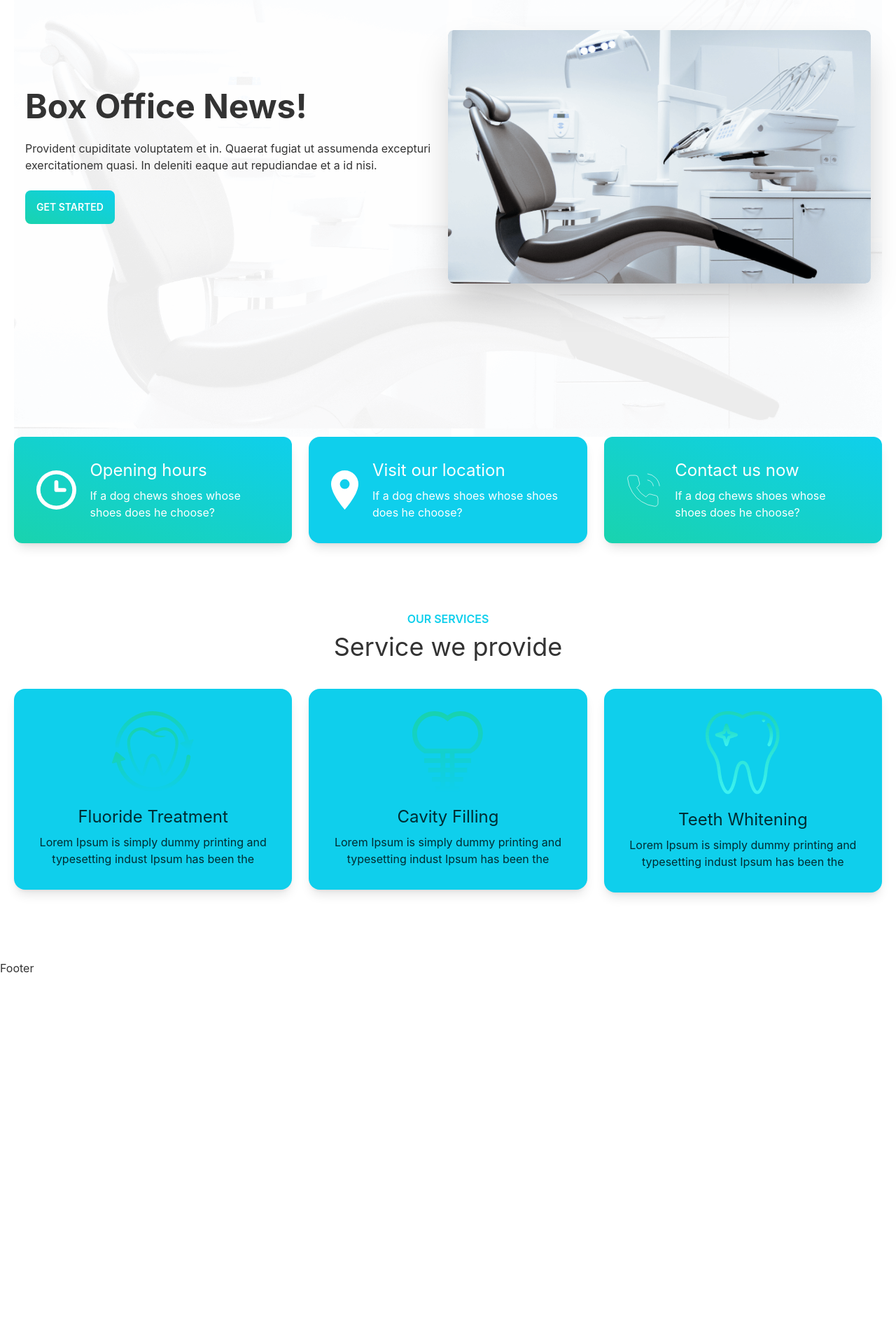
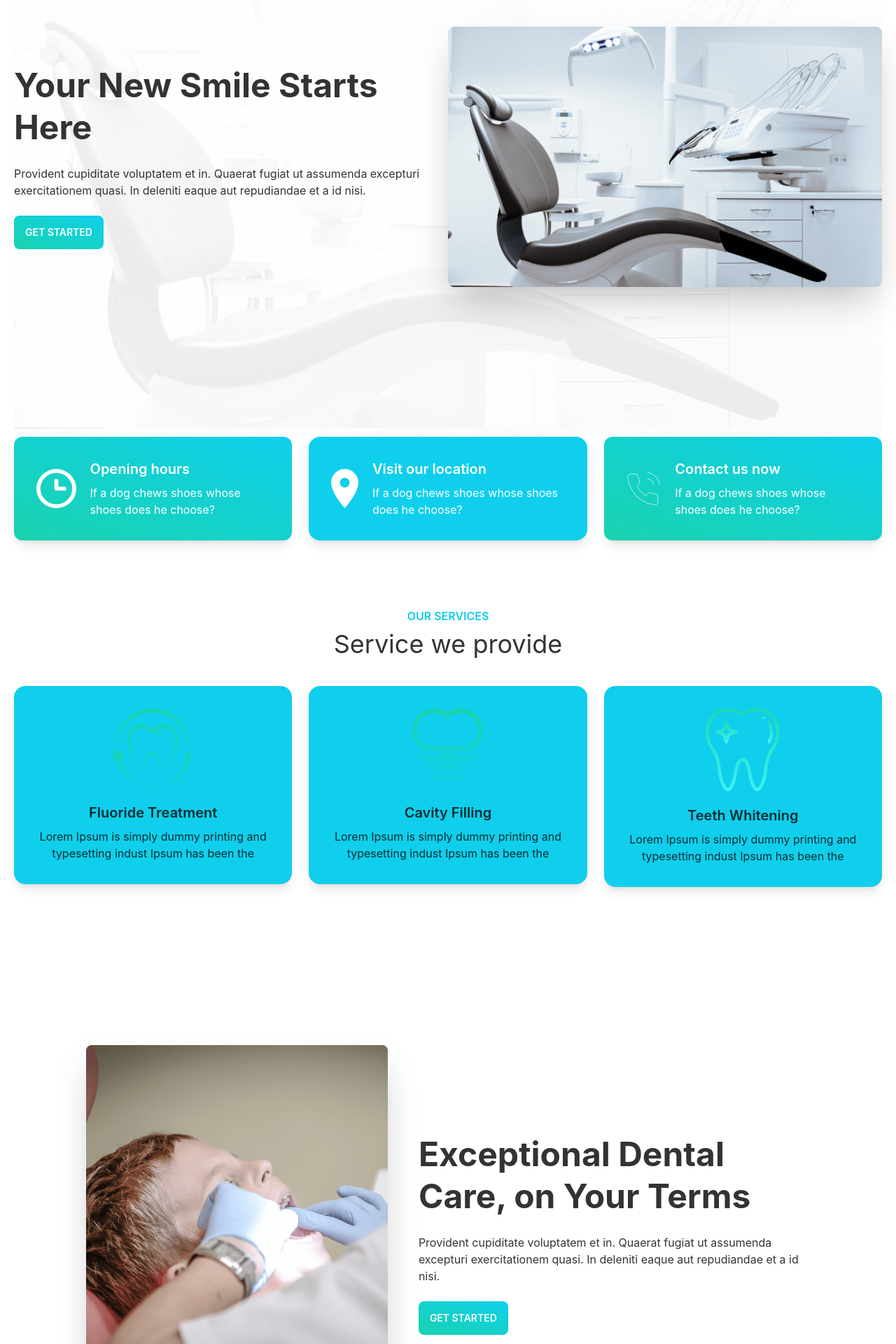
Before and after one commit to sheikh-riyadh/doctors-portal, a React (Create React App) app: page / in a window 1280 px wide. Shown: the part 240-2160 px from the top of the page at 70% size. Before the commit the page ends 1635 px from the top, so only its background shows below. Built offline with nearby package versions, Linux system fonts and the light colour scheme.

Commit message:
added treatment section

```diff
--- a/src/Pages/Home/Banner/Banner.js
+++ b/src/Pages/Home/Banner/Banner.js
@@ -9,10 +9,10 @@ const Banner = () => {
     return (
         <div>
             <div className="hero min-h-screen lg:bg-banner bg-contain">
-                <div className="hero-content flex-col lg:flex-row-reverse">
+                <div className="hero-content p-0 flex-col lg:flex-row-reverse">
                     <img src={chair} className="lg:w-6/12 rounded-lg shadow-2xl" alt='Banner' />
                     <div>
-                        <h1 className="text-5xl font-bold">Box Office News!</h1>
+                        <h1 className="text-5xl font-bold leading-tight">Your New Smile Starts Here</h1>
                         <p className="py-6">Provident cupiditate voluptatem et in. Quaerat fugiat ut assumenda excepturi exercitationem quasi. In deleniti eaque aut repudiandae et a id nisi.</p>
                         <button className="btn bg-gradient-to-tr from-secondary to-primary border-0 text-white font-semibold">Get Started</button>
                     </div>
--- a/src/Pages/Home/Card/Card.js
+++ b/src/Pages/Home/Card/Card.js
@@ -10,7 +10,7 @@ const Card = ({ icon, background, title, desc, handleFlex, textColor, align }) =
                             <img src={icon} alt="icon" />
                         </div>
                         <div>
-                            <h2 className="text-xl lg:text-2xl mb-2">{title}</h2>
+                            <h2 className="text-xl lg:text-xl font-semibold mb-2">{title}</h2>
                             <p>{desc}</p>
                         </div>
                     </div>
--- a/src/Pages/Home/Home/Home.js
+++ b/src/Pages/Home/Home/Home.js
@@ -2,6 +2,7 @@ import React from 'react';
 import useTitle from '../../../Hooks/useTitle';
 import Banner from '../Banner/Banner';
 import Services from '../Service/Services';
+import Treatment from '../Treatment/Treatment';
 
 const Home = () => {
     useTitle('Home')
@@ -9,6 +10,7 @@ const Home = () => {
         <div className='mx-5'>
             <Banner></Banner>
             <Services></Services>
+            <Treatment></Treatment>
         </div>
     );
 };
--- /dev/null
+++ b/src/Pages/Home/Treatment/Treatment.js
@@ -0,0 +1,21 @@
+import React from 'react';
+import treatment from '../../../assets/images/treatment.png'
+
+const Treatment = () => {
+    return (
+        <div className='lg:w-10/12 mx-auto'>
+            <div className="hero min-h-screen">
+                <div className="hero-content flex-col lg:flex-row lg:gap-11 p-0">
+                    <img src={treatment} className="lg:w-5/12 rounded-lg shadow-2xl" alt='' />
+                    <div>
+                        <h1 className="text-5xl font-bold leading-tight">Exceptional Dental Care, on Your Terms</h1>
+                        <p className="py-6">Provident cupiditate voluptatem et in. Quaerat fugiat ut assumenda excepturi exercitationem quasi. In deleniti eaque aut repudiandae et a id nisi.</p>
+                        <button className="btn bg-gradient-to-tr from-secondary to-primary border-0 text-white font-semibold">Get Started</button>
+                    </div>
+                </div>
+            </div>
+        </div>
+    );
+};
+
+export default Treatment;
```
Also changed, not shown: src/Pages/Home/Exceptional/Exceptional.js (deleted).
